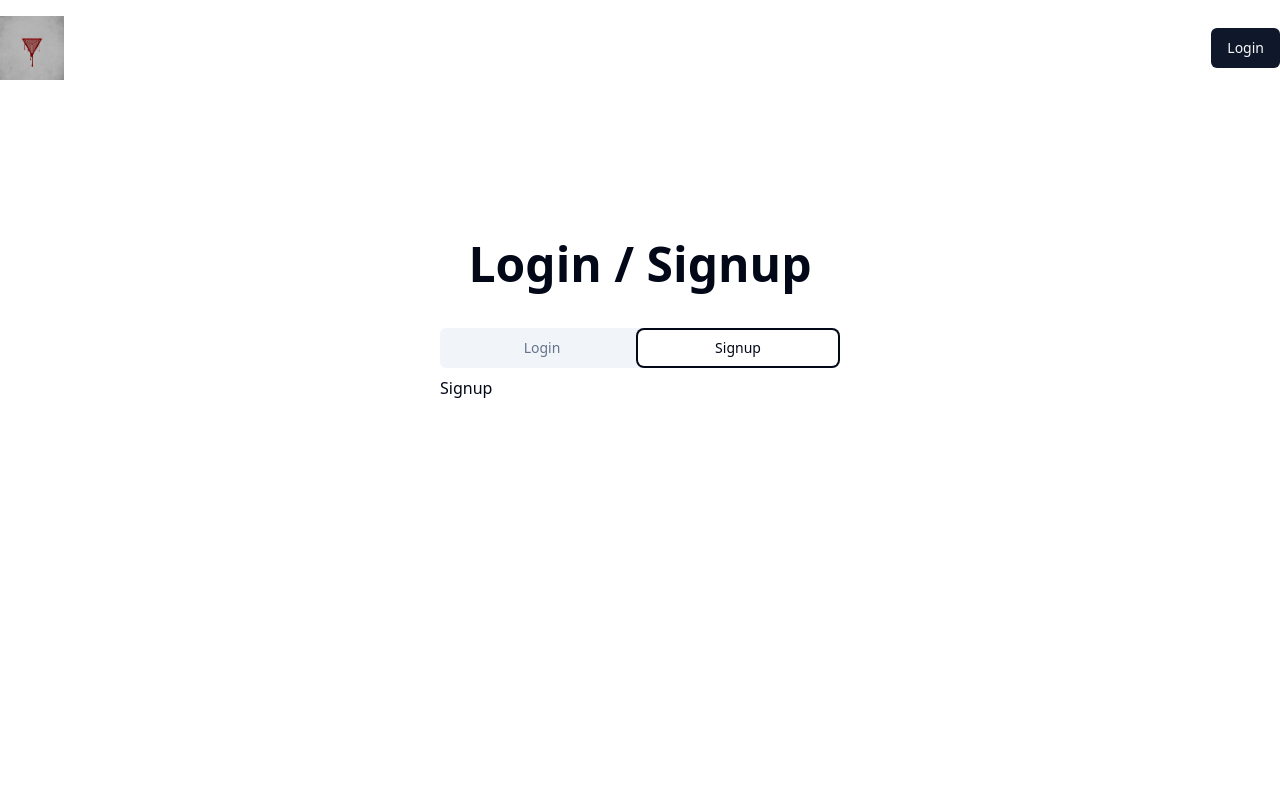
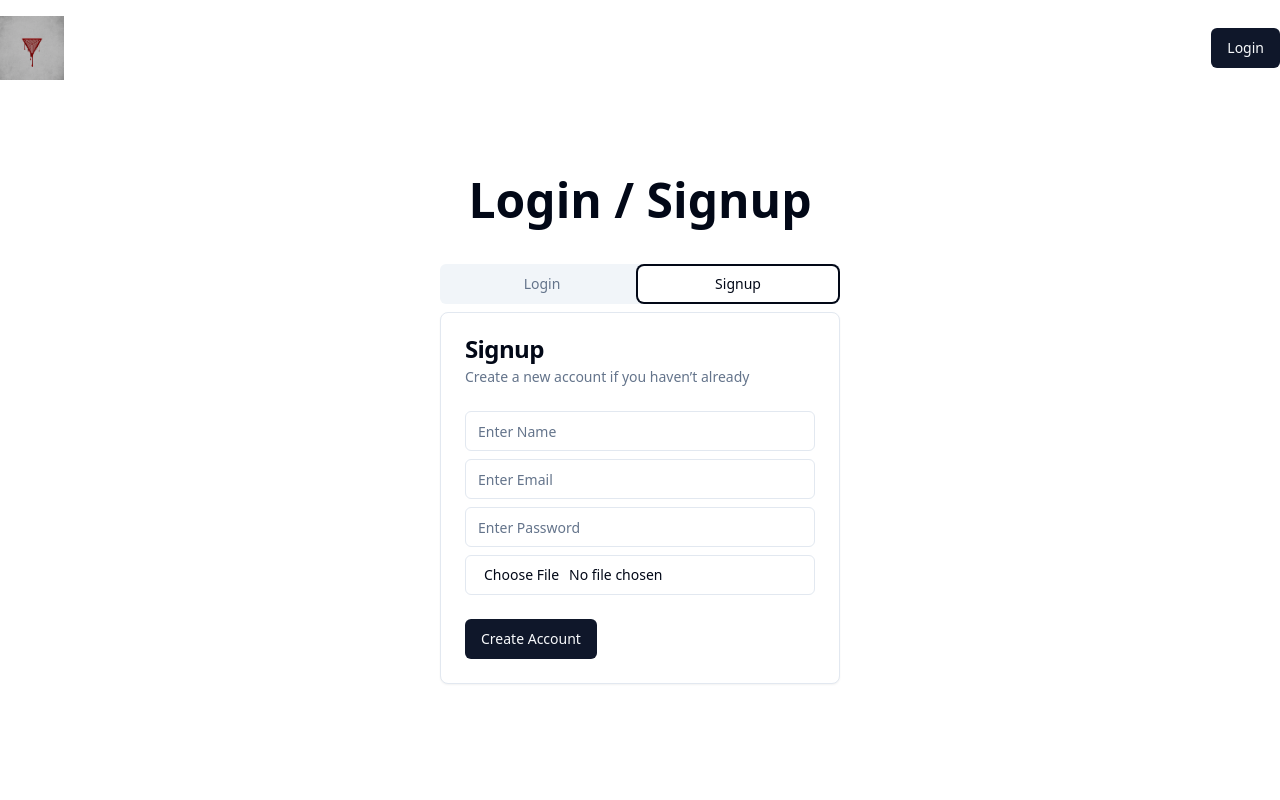
Before and after one commit to SanskrutiNijai/url_shortener_project, a React (Vite) app: page /auth in a window 1280 px wide. Both pictures are taken after a click on the tab "Signup". Shown: the top 800 px of the page. Built offline with nearby package versions, Linux system fonts and the light colour scheme; no server answers.

Commit message:
fetch custom hook, adding context api for user state, creating signup api, signup ui

```diff
--- a/src/App.jsx
+++ b/src/App.jsx
@@ -8,6 +8,7 @@
 import Auth from './pages/auth';
 import Link from './pages/link';
 import RedirectLink from './pages/redirect-link';
+import UrlProvider from './context';
 
 
 const router = createBrowserRouter([
@@ -39,7 +40,9 @@
 ]);
 
 function App() {
-  return <RouterProvider router={router}/>;
+  return <UrlProvider>
+    <RouterProvider router={router}/>;
+  </UrlProvider>
 }
 
 export default App;
--- a/src/components/login.jsx
+++ b/src/components/login.jsx
@@ -1,4 +1,4 @@
-import React, { useState } from 'react';
+import React, { useEffect, useState } from 'react';
 import {
   Card,
   CardContent,
@@ -12,6 +12,10 @@
 import { BeatLoader } from 'react-spinners';
 import Error from './error';
 import * as Yup from 'yup';
+import useFetch from '@/hooks/use-fetch';
+import { login } from '@/db/apiAuth';
+import { useNavigate, useSearchParams } from 'react-router-dom';
+import { UrlState } from '@/context';
 
 const Login = () => {
   const [errors, setErrors] = useState([])
@@ -20,6 +24,10 @@
     password: "",
   });
 
+  const navigate = useNavigate();
+  let [searchParams] = useSearchParams();
+  const longLink = searchParams.get("createNew");
+
   const handleInputChange = (e) => {
     const {name, value} = e.target;
     setFormData((prevState) => ({
@@ -27,6 +35,17 @@
       [name]: value,
     }));
   };
+
+  const {data, error, loading, fn:fnLogin} = useFetch(login, formData);
+  const {fetchUser} = UrlState();
+
+  useEffect(() => {
+    if(error === null && data){
+      navigate(`/dashboard?${longLink ? `createNew = ${longLink}` : ""}`);
+      fetchUser();
+    }
+
+  }, [data, error]);
 
   const handleLogin = async () => {
     setErrors([])
@@ -41,6 +60,7 @@
       });
       await schema.validate(formData, {abortEarly: false});
       //api call
+      await fnLogin();
 
     } catch (e) {
       const newErrors = {};
@@ -59,7 +79,7 @@
   <CardHeader>
     <CardTitle>Login</CardTitle>
     <CardDescription>to your account if you already have one</CardDescription>
-    <Error message={"some error"} />
+    {error && <Error message={"Invalid Login Credentials"} />}
   </CardHeader>
   <CardContent className="space-y-2">
     <div className="space-y-1">
@@ -79,7 +99,7 @@
   </CardContent>
   <CardFooter>
     <Button onClick={handleLogin}>
-      {true ? <BeatLoader size={10} color="#36d7b7" /> : "Login"}
+      {loading ? <BeatLoader size={10} color="#36d7b7" /> : "Login"}
     </Button>
   </CardFooter>
 </Card>
--- a/src/components/signup.jsx
+++ b/src/components/signup.jsx
@@ -1,8 +1,126 @@
-import React from 'react'
+import React, { useEffect, useState } from 'react';
+import {
+  Card,
+  CardContent,
+  CardDescription,
+  CardFooter,
+  CardHeader,
+  CardTitle,
+} from "@/components/ui/card";
+import { Input } from './ui/input';
+import { Button } from './ui/button';
+import { BeatLoader } from 'react-spinners';
+import Error from './error';
+import * as Yup from 'yup';
+import useFetch from '@/hooks/use-fetch';
+import { signup } from '@/db/apiAuth';
+import { useNavigate, useSearchParams } from 'react-router-dom';
+import { UrlState } from '@/context';
 
 const Signup = () => {
+  const [errors, setErrors] = useState([])
+  const [formData, setFormData] = useState({
+    name: "",
+    email: "",
+    password: "",
+    profile_pic: null,
+  });
+
+  const navigate = useNavigate();
+  let [searchParams] = useSearchParams();
+  const longLink = searchParams.get("createNew");
+
+  const handleInputChange = (e) => {
+    const {name, value, files} = e.target;
+    setFormData((prevState) => ({
+      ...prevState,
+      [name]: files ? files[0] : value,
+    }));
+  };
+
+  const {data, error, loading, fn:fnSignup} = useFetch(signup, formData);
+  const {fetchUser} = UrlState();
+
+  useEffect(() => {
+    if(error === null && data){
+      navigate(`/dashboard?${longLink ? `createNew = ${longLink}` : ""}`);
+      fetchUser();
+    }
+
+  }, [error, loading]);
+
+  const handleSignup = async () => {
+    setErrors([])
+    try {
+      const schema = Yup.object().shape({
+        name: Yup.string().required("Name is required"),
+        email: Yup.string()
+        .email("Invalid Email")
+        .required("Email is Required"),
+        password: Yup.string()
+        .min(6, "Password must be atleast 6 characters")
+        .required("Password is Required"),
+        profile_pic: Yup.mixed().required("Profile picture is required"),
+      });
+      await schema.validate(formData, {abortEarly: false});
+      //api call
+      await fnSignup();
+
+    } catch (e) {
+      const newErrors = {};
+
+      e?.inner?.forEach((err) => {
+        newErrors[err.path] = err.message;
+      });
+
+      setErrors(newErrors);
+
+    }
+  };
+
   return (
-    <div>Signup</div>
+    <Card>
+  <CardHeader>
+    <CardTitle>Signup</CardTitle>
+    <CardDescription>Create a new account if you haven&rsquo;t already</CardDescription>
+    {error && <Error message={"Invalid Login Credentials"} />}
+  </CardHeader>
+  <CardContent className="space-y-2">
+    <div className="space-y-1">
+      <Input name="name"
+             type="text"
+             placeholder="Enter Name"
+             onChange={handleInputChange}/>
+      {errors.name && <Error message={errors.name} />}
+    </div>
+    <div className="space-y-1">
+      <Input name="email"
+             type="email"
+             placeholder="Enter Email"
+             onChange={handleInputChange}/>
+      {errors.email && <Error message={errors.email} />}
+    </div>
+    <div className="space-y-1">
+      <Input name="password"
+             type="password"
+             placeholder="Enter Password"
+             onChange={handleInputChange}/>
+      {errors.password && <Error message={errors.password} />}
+    </div>
+    <div className="space-y-1">
+      <Input name="profile_pic"
+             type="file"
+             accept="image/*"
+             onChange={handleInputChange}/>
+      {errors.profile_pic && <Error message={errors.profile_pic} />}
+    </div>
+  </CardContent>
+  <CardFooter>
+    <Button onClick={handleSignup}>
+      {loading ? <BeatLoader size={10} color="#36d7b7" /> : "Create Account"}
+    </Button>
+  </CardFooter>
+</Card>
   )
 }
 
--- /dev/null
+++ b/src/context.jsx
@@ -0,0 +1,29 @@
+import { Children, createContext, useContext, useEffect } from "react";
+import useFetch from "./hooks/use-fetch";
+import { getCurrentUser } from '@/db/apiAuth';
+
+const UrlContext = createContext();
+
+const UrlProvider = ({children}) => {
+
+    const {data: user, loading, fn: fetchUser} = useFetch(getCurrentUser);
+
+    const isAuthenticated = user?.role === "authenticated";
+
+    useEffect(
+        () => {
+            fetchUser();
+        }, []
+    );
+    return (
+        <UrlContext.Provider value={{user, fetchUser, loading, isAuthenticated}}>
+            {children}
+        </UrlContext.Provider>
+    );
+};
+
+export const UrlState = () => {
+    return useContext(UrlContext);
+}
+
+export default UrlProvider;
--- a/src/db/apiAuth.js
+++ b/src/db/apiAuth.js
@@ -1,4 +1,5 @@
-import supabase from "./supabase";
+import supabase, { supabaseUrl } from "./supabase";
+
 
 
 export async function login({email, password}){
@@ -11,3 +12,31 @@
 
     return data;
 }
+
+export async function getCurrentUser(){
+    const {data: session, error} = await supabase.auth.getSession();
+    if (!session.session) return null;
+    if (error) throw new Error(error.message);
+    return session.session?.user;
+}
+
+export async function signup({name, email, password, profile_pic}){
+    const fileName = `dp-${name.split(" ").join("-")}-${Math.random()}`;
+    const {error: storageError} = await supabase.storage.from("profile-pic").upload(fileName, profile_pic);
+
+    if(storageError) throw new Error(storageError.message);
+
+    const {data, error} = await supabase.auth.signUp({
+        email, password,
+        options: {
+            data: {
+                name,
+                profile_pic : `${supabaseUrl}/storage/v1/object/public/profile-pic/${fileName}`,
+            },
+        },
+    });
+
+    if (error) throw new Error(error.message);
+
+    return data;
+}
--- a/src/hooks/use-fetch.jsx
+++ b/src/hooks/use-fetch.jsx
@@ -0,0 +1,23 @@
+import { useState } from "react";
+
+const useFetch = (cb, options = {}) => {
+    const [data, setData] = useState(null);
+    const [loading, setLoading] = useState(null);
+    const [error, setError] = useState(null);
+
+    const fn = async (...args) => {
+        setLoading(true);
+        setError(null);
+        try{
+            const response =await cb(options, ...args);
+            setData(response);
+        }catch(error){
+            setError(error);
+        }finally{
+            setLoading(false);
+        }
+    };
+    return {data, loading, error, fn};
+};
+
+export default useFetch;
--- a/src/pages/auth.jsx
+++ b/src/pages/auth.jsx
@@ -1,16 +1,27 @@
-import React from 'react';
-import {useSearchParams} from "react-router-dom";
+import React, { useEffect } from 'react';
+import {useNavigate, useSearchParams} from "react-router-dom";
 import { Tabs, TabsContent, TabsList, TabsTrigger } from "@/components/ui/tabs"
 import Login from '@/components/login';
 import Signup from '@/components/signup';
+import { UrlState } from '@/context';
 
 const Auth = () => {
   const [searchParams] = useSearchParams();
+  const longLink = searchParams.get("createNew");
+  const navigate = useNavigate();
+  const {isAuthenticated, loading} = UrlState();
+
+  useEffect(() => {
+    if (isAuthenticated && !loading){
+      navigate(`/dashboard?${longLink ? `createNew=${longLink}` : ""}`);
+    }
+  }, [isAuthenticated, loading]);
+
   return (
-    <div className='mt-36 flex flex-col items-center gap-10'>
+    <div className='mt-20 flex flex-col items-center gap-10'>
       <h1 className='text-5xl font-extrabold'>
         {
-          searchParams.get("createNew") ? "Hold up! Let's  login first.." : "Login / Signup"
+          longLink ? "Hold up! Let's  login first.." : "Login / Signup"
         }
       </h1>
       <Tabs defaultValue="login" className="w-[400px]">
```
